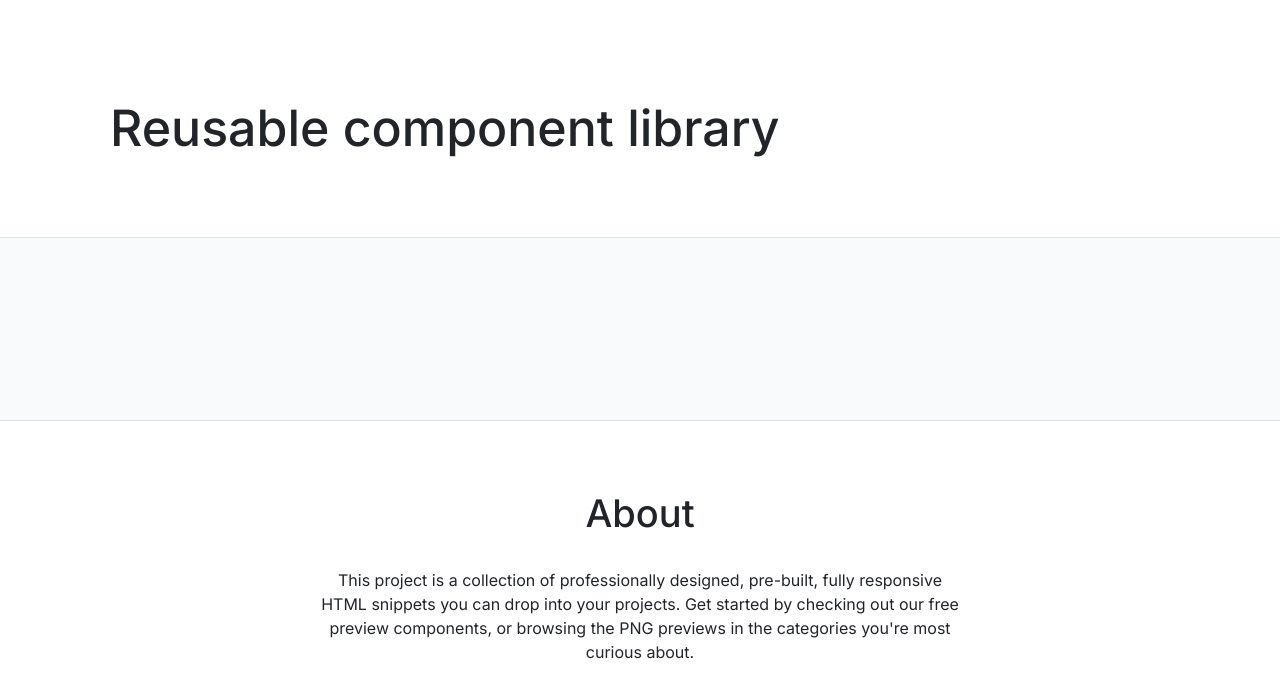
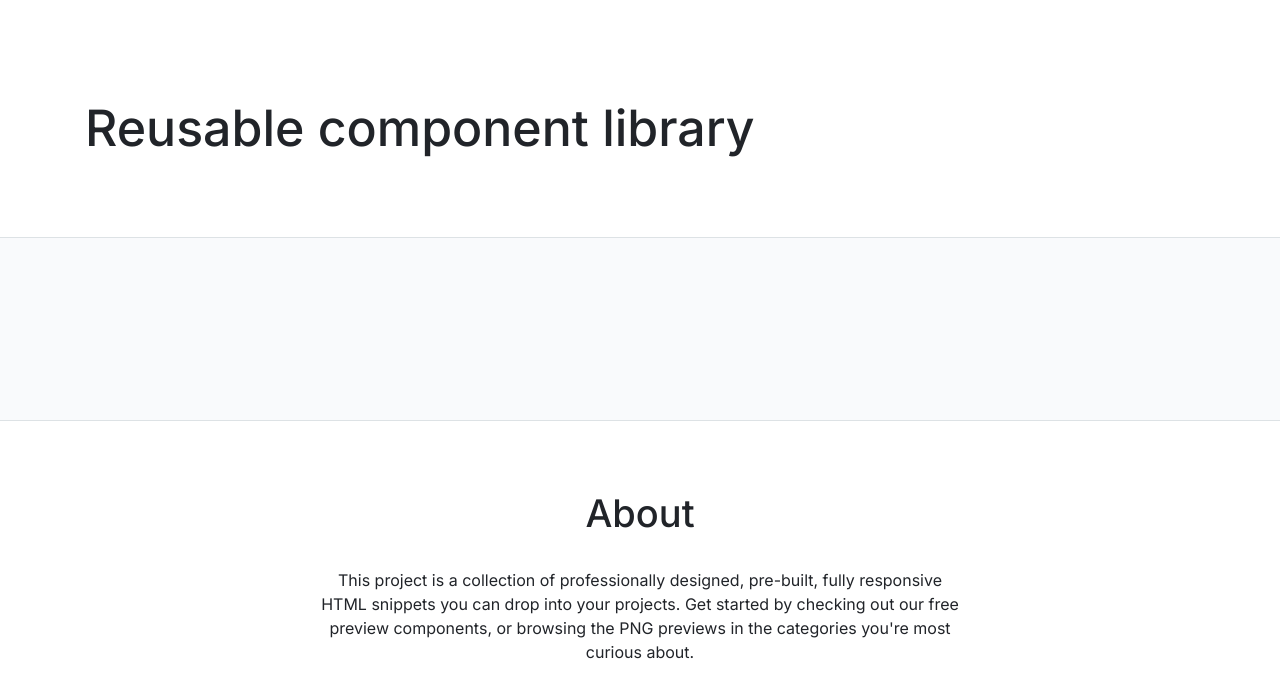
Before and after one commit to js-tasks-ru/htmlcss-20220519_vitalijs-maslobojevs92, a website: page index.html in a window 1280 px wide. Drawn offline with Linux system fonts and the light colour scheme.

Commit message:
made corrections

```diff
--- a/assets/css/main.css
+++ b/assets/css/main.css
@@ -54,8 +54,4 @@ body {
 body {
   font-family: var(--font-family-base);
   color: var(--text-color-base);
-  font-size: 16px;
-  font-weight: 400;
-  font-style: normal;
-  line-height: 1.5;
 }
--- a/components/container/container.css
+++ b/components/container/container.css
@@ -1,5 +1,5 @@
 .container {
-  max-width: 1090px;
+  max-width: 1140px;
   margin: 0 auto;
   padding: 0 15px;
 }
```
